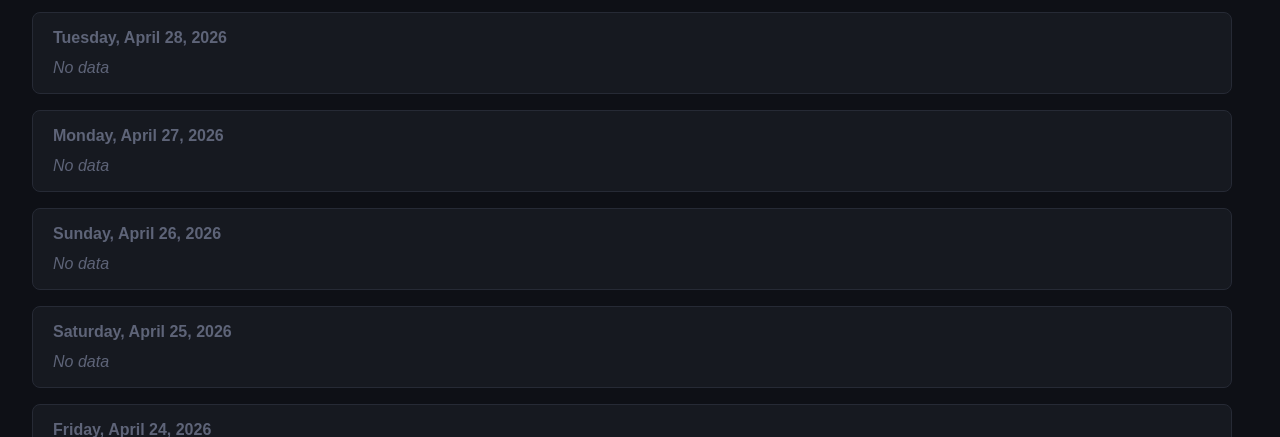
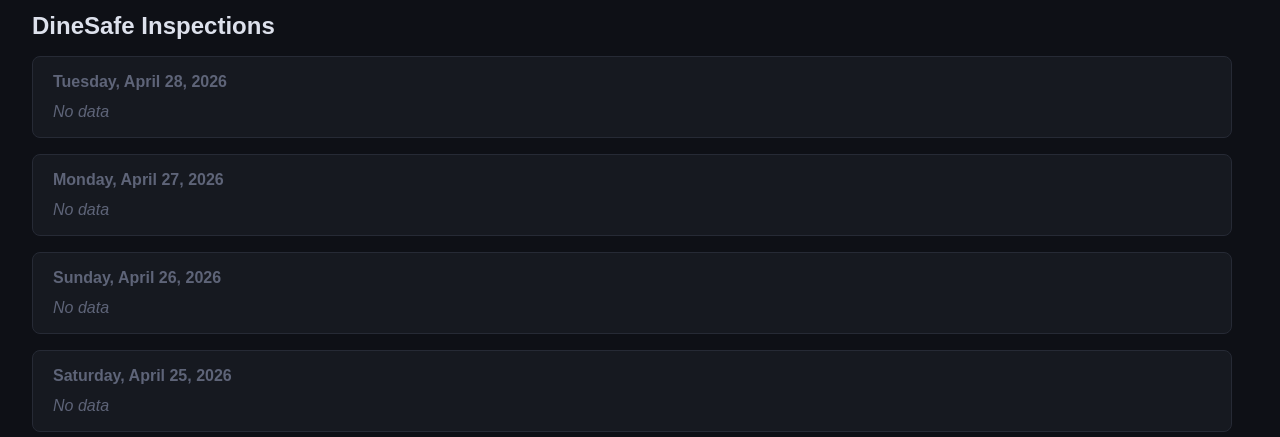
Before and after one commit to im-kenough/DineSafeViz, a Flask app: page / in a window 1280 px wide. Shown: the part 132-569 px from the top of the page. Run offline with Flask 3, Linux system fonts and the light colour scheme; data that the repository does not hold is empty; some libraries are stand-ins or nearby versions.

Commit message:
fix page specific headers #37 #14

```diff
--- a/src/web/static/style.css
+++ b/src/web/static/style.css
@@ -34,6 +34,14 @@
     font-size: 2rem;
     color: var(--accent);
     letter-spacing: 0.05em;
+}
+
+/* ── page heading ───────────────────────────────────────── */
+h2.page-heading {
+    margin: 0 0 1rem 0;
+    font-size: 1.5rem;
+    font-weight: 700;
+    color: var(--text);
 }
 
 /* ── tabs ───────────────────────────────────────────────── */
--- a/src/web/templates/dashboard.html
+++ b/src/web/templates/dashboard.html
@@ -12,6 +12,7 @@
     </style>
 {% endblock %}
 {% block content %}
+    <h2 class="page-heading">DineSafe Dashboard</h2>
     <iframe class="dashboard-frame"
             src="/grafana/d/dinesafe/dinesafe-inspections?kiosk"
             frameborder="0"></iframe>
--- a/src/web/templates/index.html
+++ b/src/web/templates/index.html
@@ -1,6 +1,7 @@
 {% extends "base.html" %}
 {% block title %}DineSafeViz{% endblock %}
 {% block content %}
+    <h2 class="page-heading">DineSafe Inspections</h2>
     {% set sev_class = {
         'C - Crucial':     'sev-crucial',
         'S - Significant': 'sev-significant',
--- a/src/web/templates/info.html
+++ b/src/web/templates/info.html
@@ -30,6 +30,7 @@
     </style>
 {% endblock %}
 {% block content %}
+    <h2 class="page-heading">DineSafeViz Info</h2>
     <div class="info-content">
         <p>
             DineSafe is Toronto Public Health's food safety program that inspects all establishments serving and
```
Also changed, not shown: docs/ref/journal/journal-17.md (+8 -0 lines).
